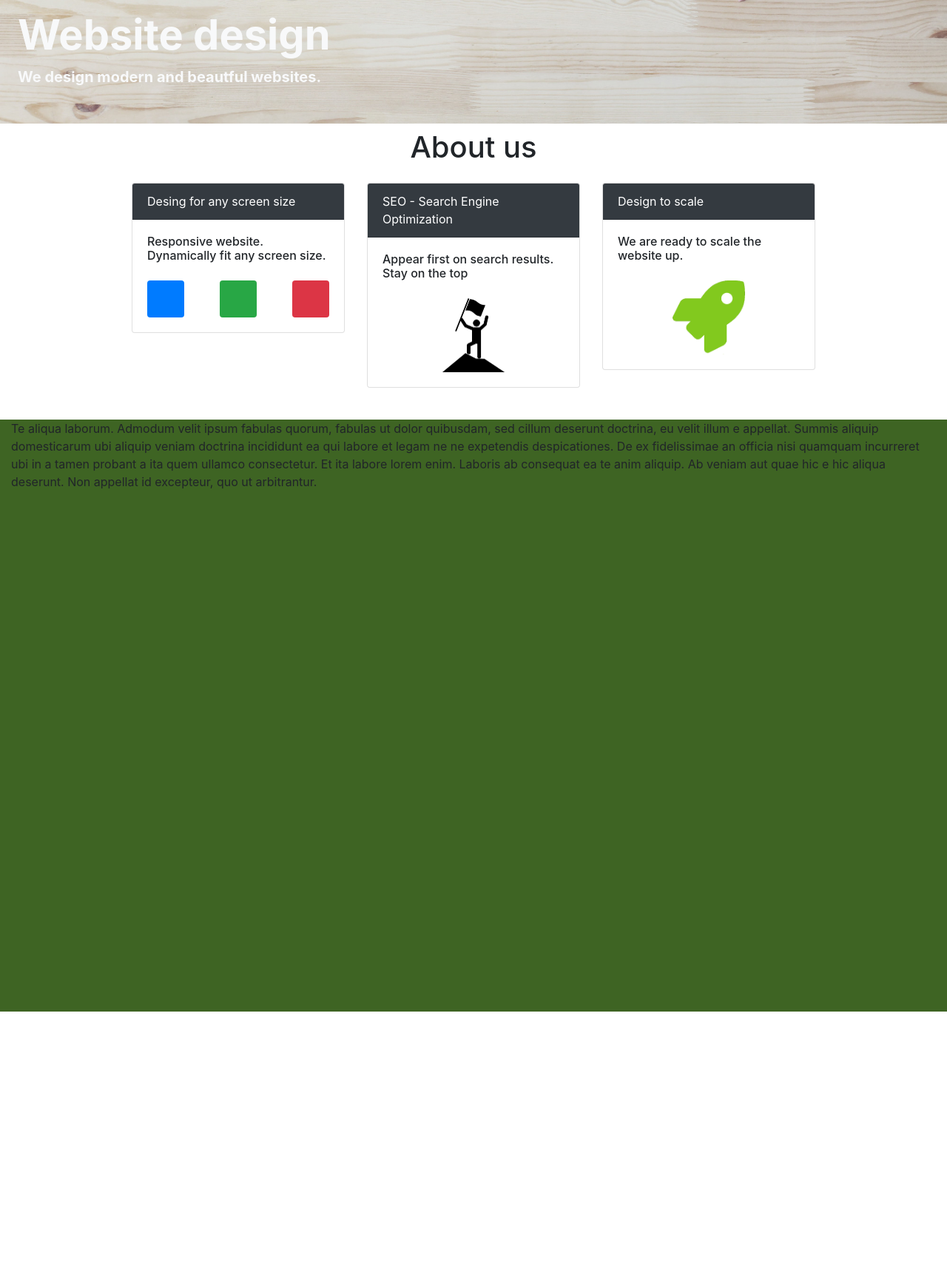
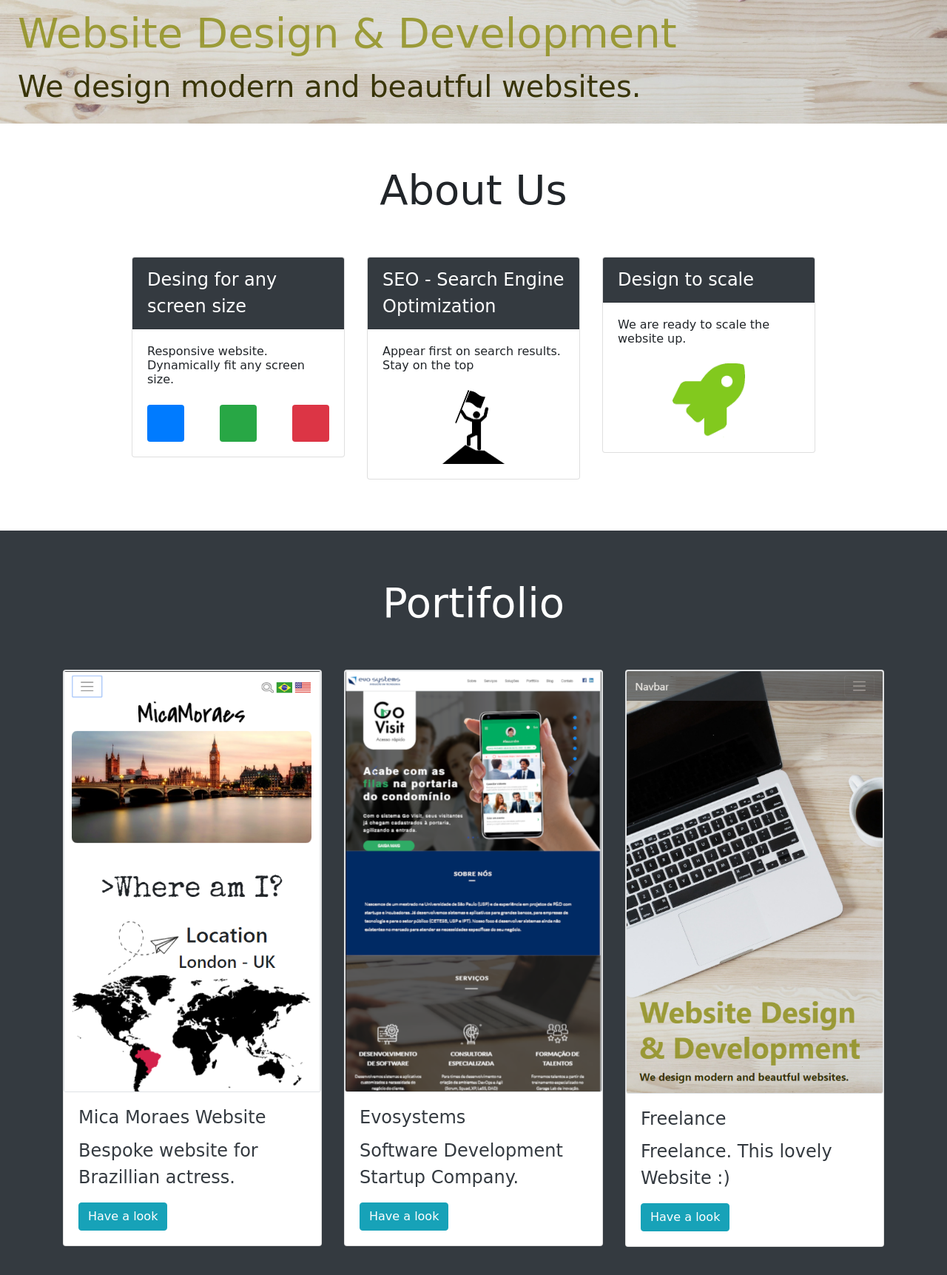
Before and after one commit to rddias/Freelance, a plain HTML site: page index.html in a window 1280 px wide. Shown: the part 633-2356 px from the top of the page at 74% size. Before the commit the page ends 2000 px from the top, so only its background shows below. Drawn offline with nearby package versions, Linux system fonts and the light colour scheme; a web font is replaced by a local one.

Commit message:
small changes
small changes

```diff
--- a/css/style.css
+++ b/css/style.css
@@ -1,3 +1,32 @@
+/*
+
+font-family: 'Anton', sans-serif;
+font-family: 'Chelsea Market', cursive;
+*/
+
+body {
+/*  font-family: 'Anton', sans-serif !important;*/
+  font-family: 'Chelsea Market', cursive !important;
+  font-size: 1.5rem;
+}
+
+.title_h1 {
+  font-family: 'Chelsea Market', cursive !important;
+  font-size: 3.5rem;
+}
+
+.title_h1-header {
+  color: rgba(141, 141, 21, 0.81);
+}
+
+.title_h2 {
+/*font-family: 'Anton', sans-serif;*/
+  font-size: 2.5rem;
+}
+
+.title_h2-header {
+  color: #393509;
+}
 
 .jumbotron {
   background-image: url(../img/background.jpg);
@@ -6,6 +35,8 @@
   background-repeat: no-repeat;
   background-size: cover;
 }
+
+
 
 #header .container-fluid {
   margin-top: 50px;
@@ -17,14 +48,15 @@
   opacity: 0.6;
 }
 
-#about .container-fluid {
-/*  background-color: #d7d6d2;*/
+#about > .container-fluid {
   background-color:#ffffff;
+  min-height: 550px;
 
 }
 
-#portifolio .container-fluid {
-  background-color: rgba(62, 100, 35);
+#about .card{
+  width: 18rem;
+
 }
 
 #about .test_class,
@@ -34,3 +66,16 @@
   -o-transition: all 1s;
   transition: all 1s;
 }
+
+#rocket_icon {
+  -webkit-transition: all 1s;
+  -moz-transition: all 1s;
+  -o-transition: all 1s;
+  transition: all 1s;
+
+}
+
+
+#portifolio .container-fluid {
+/*  background-color: black;*/
+}
--- a/index.html
+++ b/index.html
@@ -7,9 +7,11 @@
 
     <!-- Bootstrap CSS -->
     <link rel="stylesheet" href="https://maxcdn.bootstrapcdn.com/bootstrap/4.0.0/css/bootstrap.min.css" integrity="sha384-Gn5384xqQ1aoWXA+058RXPxPg6fy4IWvTNh0E263XmFcJlSAwiGgFAW/dAiS6JXm" crossorigin="anonymous">
-
+    <!-- FONTS -->
+    <link href="https://fonts.googleapis.com/css?family=Anton|Chelsea+Market&display=swap" rel="stylesheet">
+    <!-- Custom CSS -->
     <link rel="stylesheet" href="css/style.css">
-    <title>Hello, world!</title>
+    <title>Website Development</title>
   </head>
   <body>
     <header id="header">
@@ -43,27 +45,27 @@
             </ul>
           </div>
         </nav>
-        <div class="d-flex flex-column justify-content-end p-4 h-100 font-weight-bold text-light">
-          <div><h1 class="display-4 font-weight-bold">Website design</h1></div>
-          <p class="lead font-weight-bold">We design modern and beautful websites.</p>
+        <div class="d-flex flex-column justify-content-end p-4 h-100 text-light">
+          <div class="title_h1 title_h1-header">Website Design & Development</div>
+          <div class="title_h2 title_h2-header">We design modern and beautful websites.</div>
         </div>
       </div>
     </header>
 
     <section id="about">
-      <div class="container-fluid d-flex flex-column" style="min-height: 400px">
-        <div class="container">
-          <div class=".align-self-center text-center mt-2 mb-4">
-            <h1>About us</h1>
+      <div class="container-fluid d-flex flex-column">
+        <div class="container pt-5">
+          <div class="title_h1 .align-self-center text-center pb-5">
+            About Us
           </div>
           <div class="row justify-content-center">
             <div class="col-auto mb-3">
-              <div class="card" id="test" style="width: 18rem;">
+              <div class="card card-width" id="responsive_card">
                 <div class="card-header bg-dark text-white">Desing for any screen size</div>
                 <div class="card-body">
                   <h6 class="card-text">Responsive website.<br> Dynamically fit any screen size.</h6>
                   <div class="d-flex flex-colunm justify-content-center w-100 pt-3">
-                    <div class="d-flex flex-row justify-content-between about_card flex-wrap w-100" style="height: auto" >
+                    <div class="d-flex flex-row justify-content-between about_card flex-wrap w-100">
                       <div class="test_class bg-primary rounded" style="height: 50px; width: 50px">
                       </div>
                       <div class="test_class bg-success rounded" style="height: 50px; width: 50px">
@@ -76,28 +78,24 @@
               </div>
             </div>
             <div class="col-auto mb-3">
-              <div class="card" id="test" style="width: 18rem;">
+              <div class="card">
                 <div class="card-header bg-dark text-white">SEO - Search Engine Optimization</div>
                 <div class="card-body">
                   <h6 class="card-text">Appear first on search results.<br>Stay on the top</h6>
-
-                      <div class="text-center mt-4">
-                        <img src="img/top.png" alt="Top" style="height: 100px">
-                      </div>
-
+                    <div class="text-center mt-4">
+                      <img src="img/top.png" alt="Top" style="height: 100px">
+                    </div>
                 </div>
               </div>
             </div>
             <div class="col-auto mb-3">
-              <div class="card" id="test" style="width: 18rem;">
+              <div class="card" id="rocket">
                 <div class="card-header bg-dark text-white">Design to scale</div>
                 <div class="card-body">
                   <h6 class="card-text">We are ready to scale the website up.</h6>
-
-                      <div class="text-center mt-4">
-                        <img src="img/rocket.png" alt="Top" style="height: 100px">
-                      </div>
-
+                    <div class="text-center mt-4">
+                      <img src="img/rocket.png" id="rocket_icon" alt="Top" style="height: 100px">
+                    </div>
                 </div>
               </div>
             </div>
@@ -106,17 +104,45 @@
       </div>
     </section>
 
-
     <section id="portifolio">
-      <div class="container-fluid">
-        <p>Te aliqua laborum. Admodum velit ipsum fabulas quorum, fabulas ut dolor
-          quibusdam, sed cillum deserunt doctrina, eu velit illum e appellat. Summis
-          aliquip domesticarum ubi aliquip veniam doctrina incididunt ea qui labore et
-          legam ne ne expetendis despicationes. De ex fidelissimae an officia nisi
-          quamquam incurreret ubi in a tamen probant a ita quem ullamco consectetur. Et
-          ita labore lorem enim. Laboris ab consequat ea te anim aliquip. Ab veniam aut
-          quae hic e hic aliqua deserunt. Non appellat id excepteur, quo ut arbitrantur.
-        </p>
+      <div class="container-fluid bg-dark text-white">
+        <div class="container pt-5 pb-5">
+          <div class="title_h1 .align-self-center text-center mt-2 mb-5">
+            Portifolio
+          </div>
+          <div class="row">
+            <div class="col-md-6 col-lg-4">
+              <div class="card">
+                <img class="card-img border" src="img/micamoraes.png" alt="Bologna" style="height: autp">
+                <div class="card-body">
+                  <h4 class="card-title text-dark">Mica Moraes Website</h4>
+                  <p class="card-text text-dark">Bespoke website for Brazillian actress.</p>
+                  <a href="#" class="btn btn-info">Have a look</a>
+                </div>
+              </div>
+            </div>
+            <div class="col-md-6 col-lg-4">
+              <div class="card">
+                <img class="card-img border" src="img/evosystems.png" alt="Bologna" style="height: autp">
+                <div class="card-body">
+                  <h4 class="card-title text-dark">Evosystems</h4>
+                  <p class="card-text text-dark">Software Development Startup Company.</p>
+                  <a href="#" class="btn btn-info">Have a look</a>
+                </div>
+              </div>
+            </div>
+             <div class="col-md-6 col-lg-4">
+              <div class="card">
+                <img class="card-img border" src="img/thiswebsite.png" alt="Bologna" style="height: autp">
+                <div class="card-body">
+                  <h4 class="card-title text-dark">Freelance</h4>
+                  <p class="card-text text-dark">Freelance. This lovely Website :)</p>
+                  <a href="#" class="btn btn-info">Have a look</a>
+                </div>
+              </div>
+            </div>
+          </div>
+        </div>
       </div>
     </section>
 
--- a/js/script.js
+++ b/js/script.js
@@ -12,7 +12,7 @@ $(document).ready(function () {
 
     $("#header > .jumbotron").css({"height":remains});
 //    $("#about > .container-fluid").css({"height":remains});
-    $("#portifolio > .container-fluid").css({"height":remains});
+//    $("#portifolio > .container-fluid").css({"height":remains});
   }
 
   // On page load
@@ -23,51 +23,19 @@ $(document).ready(function () {
     adjustJumbotronHeight();
   });
 
-
-  var i = 0;
-  var j = 0;
-//  var x = document.getElementsByClassName("test_class");
-//  $( "#test" ).hover(function() {
-//      i += 1;
-//
-//     for (j in x) {
-//        $(x[j]).removeClass("");
-//        $(x[j]).addClass("col-12");
-//      }
-//
-//      $( this ).find( "span" ).text( "mouse over x " + i );
-//      $("#coluna").removeClass("col-4");
-//      $("#coluna").addClass("col-12");
-//
-//    },
-//    function() {
-//      for (j in x) {
-//        $(x[j]).removeClass("col-12");
-//        $(x[j]).addClass("col-4");
-//      }
-//
-//      $( this ).find( "span" ).text( "mouse out " );
-//      $("#coluna").removeClass("col-12");
-//      $("#coluna").addClass("col-4");
-//    });
-
   var x = document.getElementsByClassName("about_card");
-  $( "#test" ).hover(function() {
-      i += 1;
-
-//     for (j in x) {
-//        $(x[j]).removeClass("flex-row");
-//        $(x[j]).addClass("flex-column");
-//      }
-      $(x[j]).attr('style', 'width: 50px !important');
-//      $(x[j]).css({"padding-right": "110px"});
-
+  $( "#responsive_card" ).hover(function() {
+      $(x[0]).attr('style', 'width: 50px !important');
     },
     function() {
-//      for (j in x) {
-//        $(x[j]).removeClass("flex-column");
-//        $(x[j]).addClass("flex-row");
-//      }
-      $(x[j]).attr('style', 'width: 100% !important');
+      $(x[0]).attr('style', 'width: 100% !important');
+    });
+
+  var icon = document.getElementById("rocket_icon");
+  $( "#rocket" ).hover(function() {
+      $(icon).attr('style', 'height: 150px');
+    },
+    function() {
+      $(icon).attr('style', 'height: 100px');
     });
 });
```
Also changed, not shown: img/evosystems.png (added), img/micamoraes.png (added), img/thiswebsite.png (added), 1 other file.
